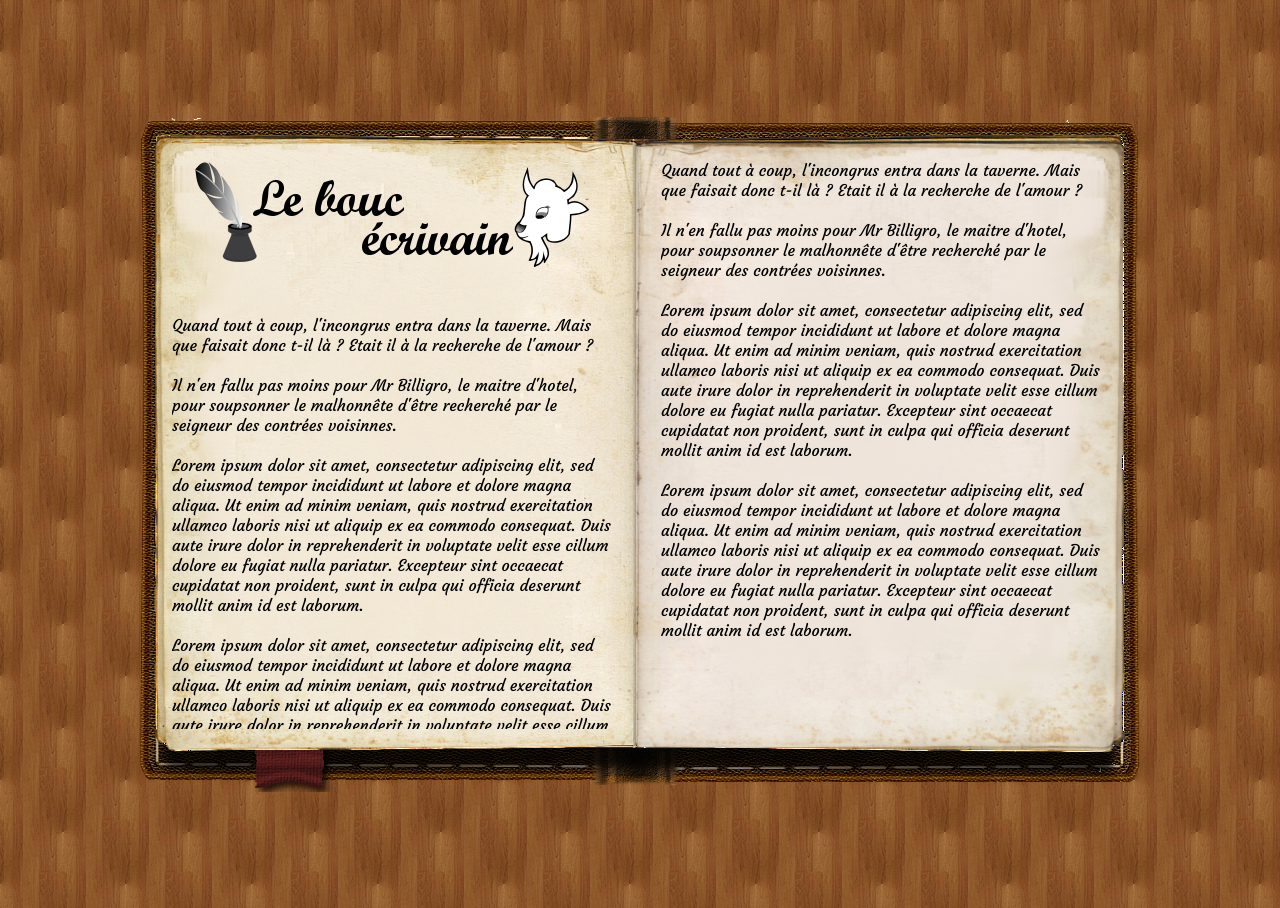
After one commit to matheod/BoucEcrivain, a PHP site: page / in a window 1280 px wide. The commit adds this page. Run offline with PHP 8.4, Linux system fonts and the light colour scheme; some libraries are stand-ins or nearby versions.

Commit message:
Separate content (js, css, etc.)

```diff
--- a/www/css/main.css
+++ b/www/css/main.css
@@ -1,53 +1,91 @@
+html,body
+{
+	height:100%;
+}
 body
 {
 	min-width:1024px; /* avoid content behind hidden without ability to scroll if screen width too litle */
+	margin:0;
 	display:flex;
-	flex-direction: column;
+	justify-content:center;
 	align-items:center;
-	background-image:url(../img/temp_background.png);
+	background-image:url(../img/background.png);
 }
 
-#main
+#book
 {
-	width:1024px;
+	width:1000px;
+	height:675px;
+	/*justify-content:center;*/
+	background-image:url(../img/book.png);
+	font-family: 'Courgette', cursive;
+}
+.pages
+{
 	display:flex;
-	justify-content:center;
+	position:absolute;
 }
+.left
+{
+	position:relative;
+	z-index:10;
+	margin-top:17px;
+	margin-left:7px;
+	height:618px;
+	width:489px;
+	background-image:url(../img/left.png);
+}
+.right
+{
+	position:relative;
+	z-index:10;
+	margin-top:18px;
+	height:618px;
+	width:489px;
+	background-image:url(../img/right.png);
+}
+.left>div
+{
+	margin:25px;
+	overflow:auto;
+	height:570px;
 
-
-header{
-	width:1024px;
-	height:169px;
-	background-image:url(../img/temp_header.png);
-	background-size:1024px 169px;
-	background-repeat:no-repeat;
 }
-
-nav{
-	width:250px;
-	height:329px;
-	background-image:url(../img/temp_nav.png);
-	background-size:250px 329px;
-	background-repeat:no-repeat;
+.right>div
+{
+	margin:25px;
+	overflow:auto;
 }
-
-section{
-
-	width:650px;
-	min-height:500px;
+.nouvelles-pages .left
+{
+	z-index: 15;
+	transform: scaleX(0);
 }
-
-#right{
-	float:right;
-	width:124px;
-	height:278px;
-	background-image:url(../img/temp_right.png);
-	background-size:124px 278px;
-	background-repeat:no-repeat;
+.nouvelles-pages .right
+{
+	z-index: 5;
 }
-
-footer{
-	height:50px;
-	background-color:white;
-	width:1024px;
+@keyframes prtlR {
+	0% {transform:scaleX(1);}
+	100% {transform:scaleX(0);}
 }
+@keyframes prtlL {
+	0% {transform:scaleX(0);}
+	100% {transform:scaleX(1);}
+}
+.anciennes-pages.tourner .right
+{
+	transform-origin:left;
+	animation-name: prtlR;
+	animation-duration: 2s;
+	animation-timing-function: ease-in;
+	animation-fill-mode: forwards;
+}
+.nouvelles-pages.tourner .left
+{
+	transform-origin:right;
+	animation-name: prtlL;
+	animation-duration: 2s;
+	animation-timing-function: ease-out;
+	animation-fill-mode: forwards;
+}
--- /dev/null
+++ b/www/index.php
@@ -0,0 +1,59 @@
+<!DOCTYPE html>
+<html>
+    <head>
+        <meta charset="utf-8" />
+        <title></title>
+		<link href='http://fonts.googleapis.com/css?family=Courgette' rel='stylesheet' type='text/css'>
+		<link rel="stylesheet" href="css/main.css" />
+		<script src="https://ajax.googleapis.com/ajax/libs/jquery/2.1.4/jquery.min.js"></script>
+		<script src="js/main.js"></script>
+    </head>
+
+    <body>
+		<div id="book">
+			<div class="pages anciennes-pages">
+				<div class="left">
+					<div>
+						<center><img src='img/header.png' /></center>
+						<br /><br />
+						Quand tout à coup, l'incongrus entra dans la taverne. Mais que faisait donc t-il là ? Etait il à la recherche de l'amour ?
+						<br /><br />
+						Il n'en fallu pas moins pour Mr Billigro, le maitre d'hotel, pour soupsonner le malhonnête d'être recherché par le seigneur des contrées voisinnes.<br /><br />
+						Lorem ipsum dolor sit amet, consectetur adipiscing elit, sed do eiusmod tempor incididunt ut labore et dolore magna aliqua. Ut enim ad minim veniam, quis nostrud exercitation ullamco laboris nisi ut aliquip ex ea commodo consequat. Duis aute irure dolor in reprehenderit in voluptate velit esse cillum dolore eu fugiat nulla pariatur. Excepteur sint occaecat cupidatat non proident, sunt in culpa qui officia deserunt mollit anim id est laborum.<br /><br />Lorem ipsum dolor sit amet, consectetur adipiscing elit, sed do eiusmod tempor incididunt ut labore et dolore magna aliqua. Ut enim ad minim veniam, quis nostrud exercitation ullamco laboris nisi ut aliquip ex ea commodo consequat. Duis aute irure dolor in reprehenderit in voluptate velit esse cillum dolore eu fugiat nulla pariatur. Excepteur sint occaecat cupidatat non proident, sunt in culpa qui officia deserunt mollit anim id est laborum.<br /><br />
+						<input type="button" value="TOURNER LA PAGEEEEEE" onclick="tournerpage();" />
+					</div>
+				</div>
+				<div class="right">
+					<div>
+						Quand tout à coup, l'incongrus entra dans la taverne. Mais que faisait donc t-il là ? Etait il à la recherche de l'amour ?
+						<br /><br />
+						Il n'en fallu pas moins pour Mr Billigro, le maitre d'hotel, pour soupsonner le malhonnête d'être recherché par le seigneur des contrées voisinnes.<br /><br />
+						Lorem ipsum dolor sit amet, consectetur adipiscing elit, sed do eiusmod tempor incididunt ut labore et dolore magna aliqua. Ut enim ad minim veniam, quis nostrud exercitation ullamco laboris nisi ut aliquip ex ea commodo consequat. Duis aute irure dolor in reprehenderit in voluptate velit esse cillum dolore eu fugiat nulla pariatur. Excepteur sint occaecat cupidatat non proident, sunt in culpa qui officia deserunt mollit anim id est laborum.<br /><br />Lorem ipsum dolor sit amet, consectetur adipiscing elit, sed do eiusmod tempor incididunt ut labore et dolore magna aliqua. Ut enim ad minim veniam, quis nostrud exercitation ullamco laboris nisi ut aliquip ex ea commodo consequat. Duis aute irure dolor in reprehenderit in voluptate velit esse cillum dolore eu fugiat nulla pariatur. Excepteur sint occaecat cupidatat non proident, sunt in culpa qui officia deserunt mollit anim id est laborum.
+					</div>
+				</div>
+			</div>
+			<div class="pages nouvelles-pages">
+				<div class="left">
+					<div>
+						C'est une nouvelle page, diantre !<br /><br />
+						Quand tout à coup, l'incongrus entra dans la taverne. Mais que faisait donc t-il là ? Etait il à la recherche de l'amour ?
+						<br /><br />
+						Il n'en fallu pas moins pour Mr Billigro, le maitre d'hotel, pour soupsonner le malhonnête d'être recherché par le seigneur des contrées voisinnes.<br /><br />
+						Lorem ipsum dolor sit amet, consectetur adipiscing elit, sed do eiusmod tempor incididunt ut labore et dolore magna aliqua. Ut enim ad minim veniam, quis nostrud exercitation ullamco laboris nisi ut aliquip ex ea commodo consequat. Duis aute irure dolor in reprehenderit in voluptate velit esse cillum dolore eu fugiat nulla pariatur. Excepteur sint occaecat cupidatat non proident, sunt in culpa qui officia deserunt mollit anim id est laborum.<br /><br />Lorem ipsum dolor sit amet, consectetur adipiscing elit, sed do eiusmod tempor incididunt ut labore et dolore magna aliqua. Ut enim ad minim veniam, quis nostrud exercitation ullamco laboris nisi ut aliquip ex ea commodo consequat. Duis aute irure dolor in reprehenderit in voluptate velit esse cillum dolore eu fugiat nulla pariatur. Excepteur sint occaecat cupidatat non proident, sunt in culpa qui officia deserunt mollit anim id est laborum.<br /><br />
+						<input type="button" value="TOURNER LA PAGEEEEEE" onclick="tournerpage();" />
+
+					</div>
+				</div>
+				<div class="right"> <!-- Old page -->
+					<div>
+						C'est une nouvelle page, diantre !<br /><br />
+						Quand tout à coup, l'incongrus entra dans la taverne. Mais que faisait donc t-il là ? Etait il à la recherche de l'amour ?
+						<br /><br />
+						Il n'en fallu pas moins pour Mr Billigro, le maitre d'hotel, pour soupsonner le malhonnête d'être recherché par le seigneur des contrées voisinnes.<br /><br />
+						Lorem ipsum dolor sit amet, consectetur adipiscing elit, sed do eiusmod tempor incididunt ut labore et dolore magna aliqua. Ut enim ad minim veniam, quis nostrud exercitation ullamco laboris nisi ut aliquip ex ea commodo consequat. Duis aute irure dolor in reprehenderit in voluptate velit esse cillum dolore eu fugiat nulla pariatur. Excepteur sint occaecat cupidatat non proident, sunt in culpa qui officia deserunt mollit anim id est laborum.<br /><br />Lorem ipsum dolor sit amet, consectetur adipiscing elit, sed do eiusmod tempor incididunt ut labore et dolore magna aliqua. Ut enim ad minim veniam, quis nostrud exercitation ullamco laboris nisi ut aliquip ex ea commodo consequat. Duis aute irure dolor in reprehenderit in voluptate velit esse cillum dolore eu fugiat nulla pariatur. Excepteur sint occaecat cupidatat non proident, sunt in culpa qui officia deserunt mollit anim id est laborum.
+					</div>
+				</div>
+			</div>
+		</div>
+	</body>
+</html>
--- /dev/null
+++ b/www/js/main.js
@@ -0,0 +1,20 @@
+animation_en_cours = false;
+function tournerpage()
+{
+	if(!animation_en_cours)
+	{
+		animation_en_cours = true;
+		$('.anciennes-pages').addClass('tourner');
+		setTimeout(function(){
+			$('.nouvelles-pages').addClass('tourner');
+		},2000);
+		setTimeout(function(){
+			$('.pages').removeClass('tourner');
+			np = $('.nouvelles-pages');
+			ap = $('.anciennes-pages');
+			np.removeClass('nouvelles-pages').addClass('anciennes-pages');
+			ap.removeClass('anciennes-pages').addClass('nouvelles-pages');
+			animation_en_cours = false;
+		},4000);
+	}
+}
```
Also changed, not shown: www/img/background.png (added), www/img/book.png (added), www/img/header.png (added), www/img/left.png (added), www/img/right.png (added).
